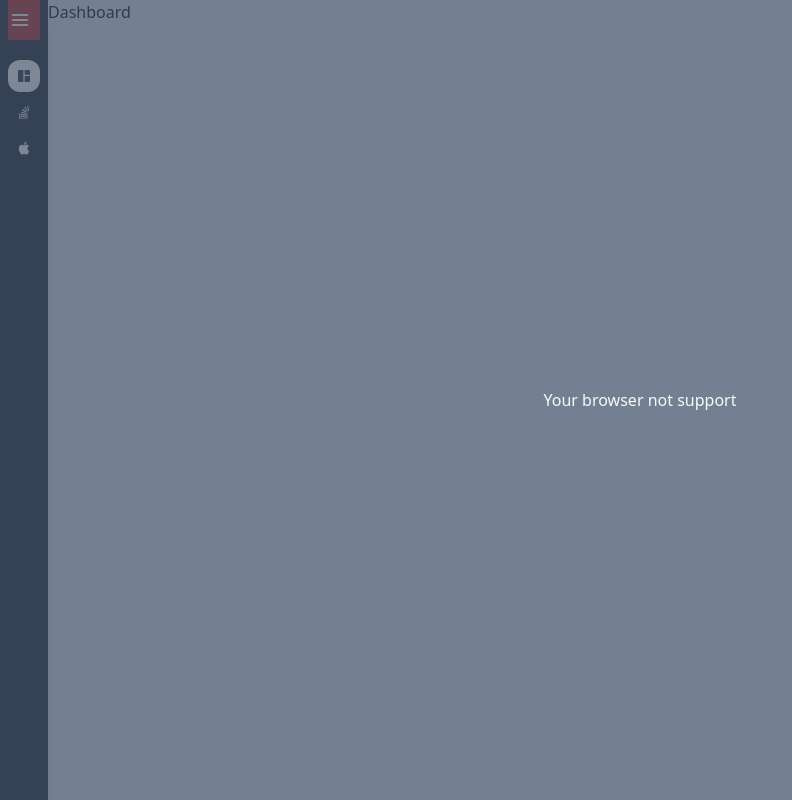
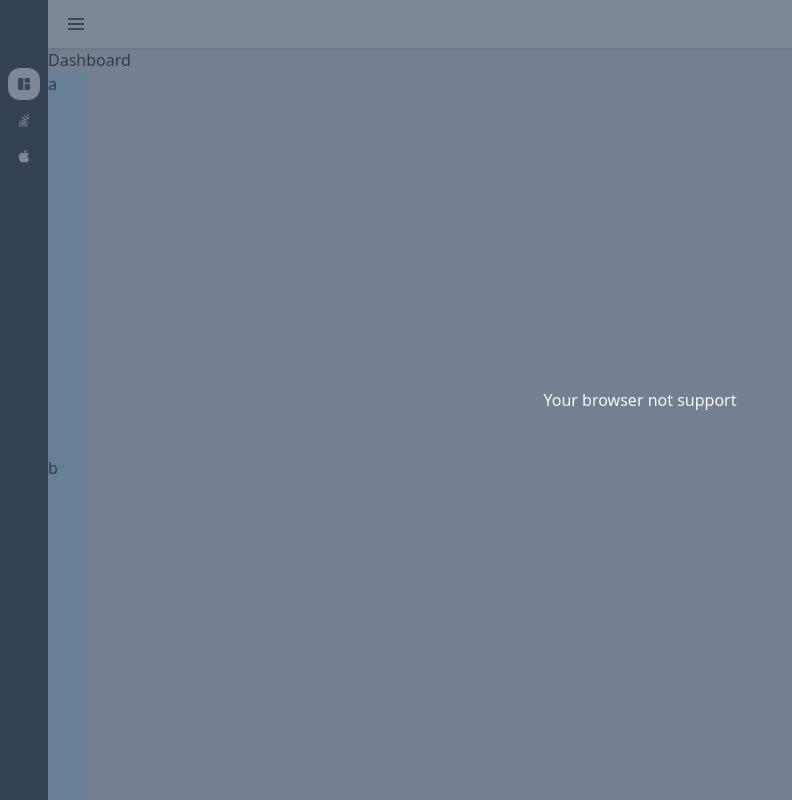
Before and after one commit to greycodee/VidConvert, a React (Vite) app: page /VidConvert/dashboard in a window 1280 px wide. Shown: the whole page, without its empty margins (0-792 px from the left). Built offline with nearby package versions, Linux system fonts and the light colour scheme; what @ffmpeg/ffmpeg would draw is missing.

Commit message:
add Header bar

```diff
--- a/src/App.jsx
+++ b/src/App.jsx
@@ -4,8 +4,9 @@ import { useState, useEffect } from "react";
 import { createFFmpeg } from "@ffmpeg/ffmpeg";
 import Sidebar from "./components/Sidebar";
 import TopBarMenu from "./components/TopBarMenu";
-import { Outlet} from "react-router-dom";
-import { DiStackoverflow,DiApple } from "react-icons/di";
+import Header from "./components/Header";
+import { Outlet } from "react-router-dom";
+import { DiStackoverflow, DiApple } from "react-icons/di";
 import { MdSpaceDashboard } from "react-icons/md";
 
 const ffmpeg = createFFmpeg({ log: true });
@@ -29,26 +30,25 @@ function App() {
   const itemData = [
     {
       key: 1,
-      icon: <MdSpaceDashboard/>,
+      icon: <MdSpaceDashboard />,
       title: "Dashboard",
       content: "dashboard",
       link: "dashboard",
     },
     {
       key: 2,
-      icon: <DiStackoverflow/>,
+      icon: <DiStackoverflow />,
       title: "M3U8 to MP4",
       content: "content123",
       link: "m3u8tomp4",
     },
     {
       key: 3,
-      icon: <DiApple/>,
+      icon: <DiApple />,
       title: "Add watermark",
       content: "watermark",
       link: "watermark",
     },
-
   ];
 
   const [isOpen, setIsOpen] = useState(false);
@@ -68,10 +68,10 @@ function App() {
       >
         <p className="text-white">Your browser not support</p>
       </div>
+
       <Sidebar
         className="hidden sm:block"
         isOpen={isOpen}
-        toggleSidebar={toggleSidebar}
         itemData={itemData}
       />
 
@@ -81,10 +81,16 @@ function App() {
         toggleSidebar={toggleSidebar}
         menuData={itemData}
       />
-      <div className="flex-1 overflow-auto">
-        <Outlet context={[ffmpeg]} />
+
+      <div className="flex-1 h-full flex flex-col">
+        <Header className="hidden sm:block"
+        toggleSidebar={toggleSidebar}
+        isOpen={isOpen}
+        />
+        <div className="overflow-auto flex-1">
+          <Outlet context={[ffmpeg]} />
+        </div>
       </div>
-
     </div>
   );
 }
--- /dev/null
+++ b/src/components/Header.jsx
@@ -0,0 +1,29 @@
+import { BiMenu } from "react-icons/bi";
+
+function Header({ className ,toggleSidebar,isOpen}) {
+  return (
+    <div className={`h-12 ${className} text-gray-900`}>
+      <div
+        style={{
+          height: "inherit",
+        }}
+        className={`bg-white w-full shadow-md fixed flex flex-row justify-between items-center px-4`}
+      >
+        <span>
+            <BiMenu
+            onClick={toggleSidebar}
+            className={`
+            w-6 h-6 origin-center
+            ${isOpen ? "rotate-90":"rotate-0"}
+            transition-all duration-500 ease-in-out
+            `}
+            />
+        </span>
+
+      </div>
+      <div className="h-full"></div>
+    </div>
+  );
+}
+
+export default Header;
--- a/src/components/Sidebar.jsx
+++ b/src/components/Sidebar.jsx
@@ -1,10 +1,8 @@
 /* eslint-disable react/prop-types */
-import {cloneElement,useEffect,useState} from "react";
-import { useNavigate,useLocation } from "react-router-dom";
+import { cloneElement, useEffect, useState } from "react";
+import { useNavigate, useLocation } from "react-router-dom";
 
-import { BiMenu } from "react-icons/bi";
-
-function Sidebar({ className, isOpen, toggleSidebar, itemData }) {
+function Sidebar({ className, isOpen, itemData }) {
   const iconStyle = {
     width: "24px",
     height: "24px",
@@ -24,21 +22,15 @@ function Sidebar({ className, isOpen, toggleSidebar, itemData }) {
     setCurrRootPath(location.pathname.split("/")[1]);
   }, [location]);
 
-
   console.log();
 
   return (
     <div
-      className={`h-full px-2 text-white shadow-xl
+      className={`h-full px-2 text-white shadow-xl pt-12
       ${isOpen ? "w-36" : "w-12"}
         bg-slate-900 transition-all duration-500 ease-in-out
     ${className} `}
     >
-
-        <div className="w-full h-10 bg-red-700 flex flex-row items-center">
-          <BiMenu onClick={toggleSidebar} className="w-6 h-6 float-right" />
-        </div>
-
       <ul className="mt-4 flex flex-col justify-center items-center">
         {itemData.map((item) => (
           <li
@@ -48,10 +40,13 @@ function Sidebar({ className, isOpen, toggleSidebar, itemData }) {
             }}
             className={`px-2 py-2 mt-1
                 w-full h-8 rounded-xl flex flex-row cursor-pointer
-                ${currRootPath === item.link ? "bg-white text-slate-800" : " hover:bg-white hover:text-slate-800"}
+                ${
+                  currRootPath === item.link
+                    ? "bg-white text-slate-800"
+                    : " hover:bg-white hover:text-slate-800"
+                }
                 `}
           >
-
             <i className="w-4 h-4 flex items-center justify-center">
               {mergedIcon(item.icon)}
             </i>
@@ -67,9 +62,8 @@ function Sidebar({ className, isOpen, toggleSidebar, itemData }) {
                     overflow-hidden
                     `}
             >
-                  {item.title }
+              {item.title}
             </span>
-
           </li>
         ))}
       </ul>
--- a/src/pages/Dashboard.jsx
+++ b/src/pages/Dashboard.jsx
@@ -1,7 +1,15 @@
 function Dashboard(){
+    const list = ["a","b","c","d","e","f","g","h","i","j","k","l","m","n"];
     return(
         <div>
             <h1>Dashboard</h1>
+            <ul>
+                {list.map((item,index)=>{
+                    return(
+                        <li key={index} className="w-10 h-96 bg-sky-200">{item}</li>
+                    )
+                })}
+            </ul>
         </div>
     );
 }
--- a/src/pages/M3U8ToMP4.jsx
+++ b/src/pages/M3U8ToMP4.jsx
@@ -109,14 +109,14 @@ function M3U8ToMP4() {
 
   return (
     <div className="w-full h-max sm:h-full bg-white grid grid-cols-1 gap-4 sm:grid-cols-3">
-      <div className="h-[400PX] sm:h-screen">
+      <div className="h-[400PX] sm:h-full">
         <TextFileInput onChange={handleM3u8FileUpload} />
       </div>
       <div>
         <MultipleFilesInput onChange={handleTSFileUpload} />
       </div>
       <div>
-      <div className="flex flex-col h-[400PX] sm:h-screen p-2">
+      <div className="flex flex-col h-[400PX] sm:h-full p-2">
         <div className="flex flex-row py-2">
           <button
             className="btn"
```
Lines whose indentation alone changed are shown as unchanged.
